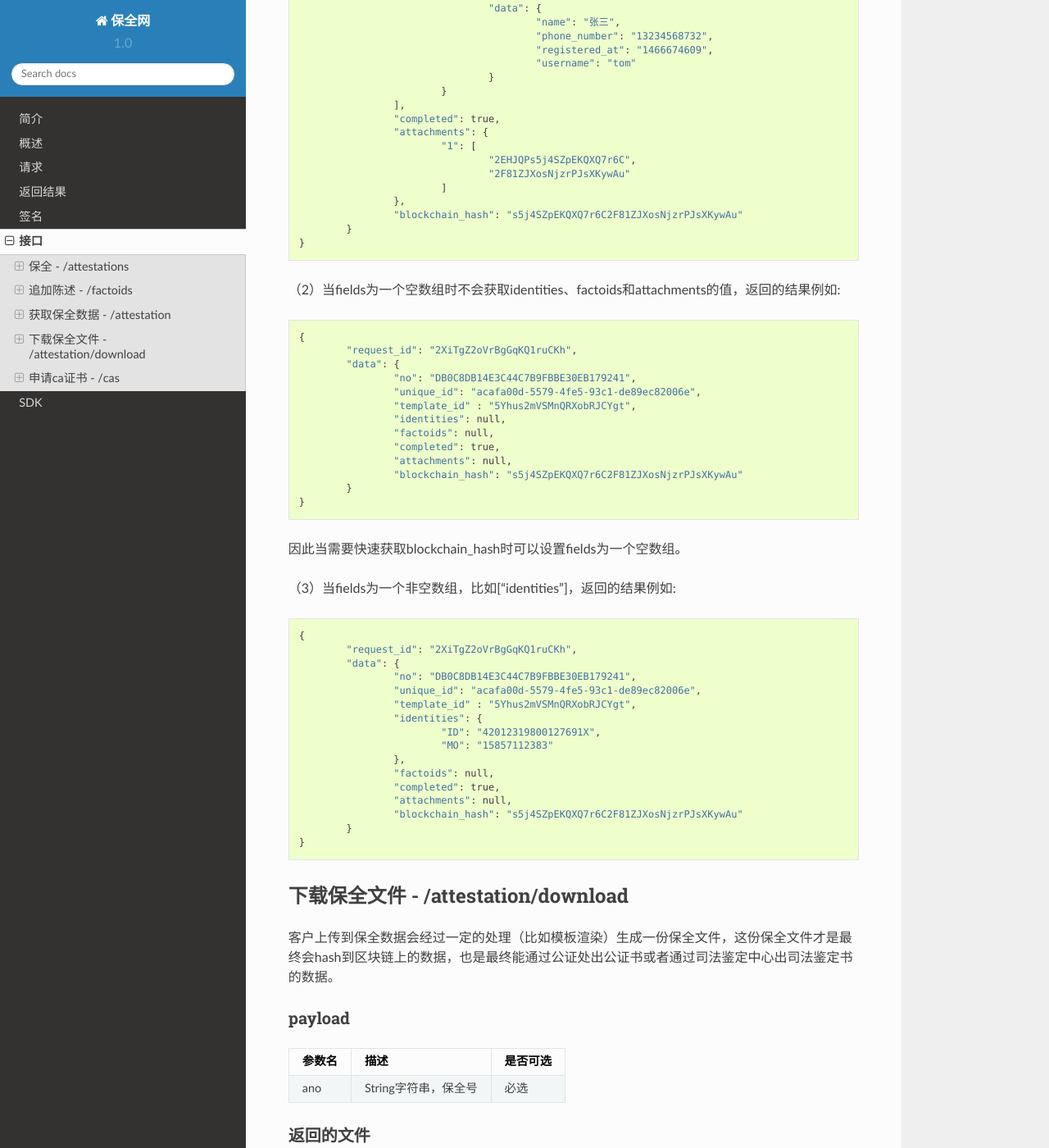
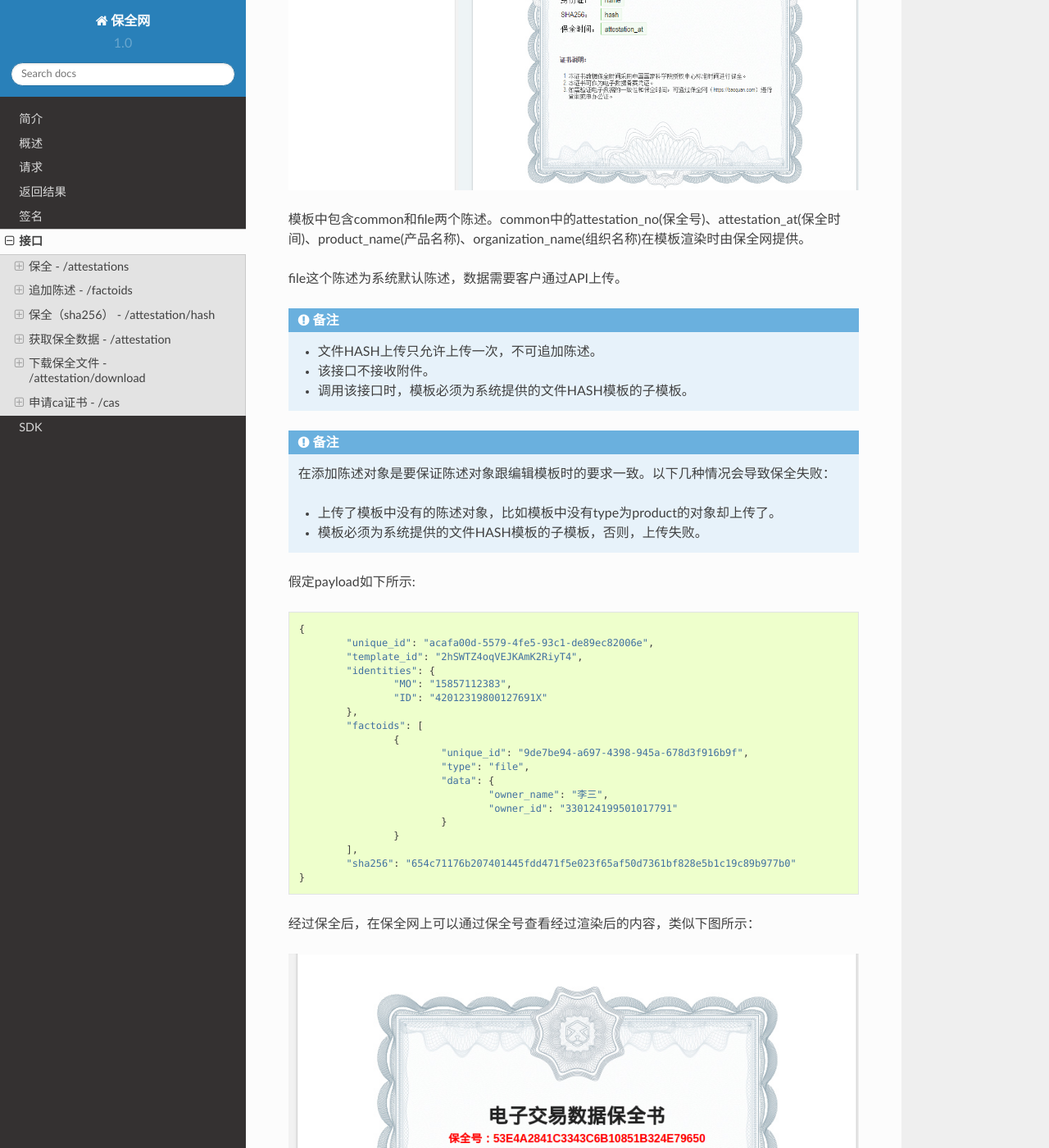
Before and after one commit to baoquan-hq/readthedocs, a Sphinx documentation site: the page built from docs/api.rst, in a window 1280 px wide and 1400 px high, scrolled down 7732 px. Shown: the whole window at 82% size. Built offline with Sphinx 7.4.7 and the Read the Docs theme 2.0.0, drawn with Linux system fonts in a browser that asks for light colours; some of the changed text lies outside the part shown.

Commit message:
add  attestation(sha256) api

```diff
--- a/docs/api.rst
+++ b/docs/api.rst
@@ -260,6 +260,105 @@ success            是否成功，布尔值
 		}
 	}
 
+保全（sha256） - /attestation/hash
+------------------------------------
+客户在保全网站上建好模板（文件HASH上传）之后通过该接口传输模板渲染需要的数据。
+
+payload
+^^^^^^^^^^^^^^^
+=================  ======================================= ================
+参数名 				描述                                    是否可选
+=================  ======================================= ================
+unique_id          String字符串，不超过255位，保全唯一码      必选
+template_id        String字符串，模板（文件HASH模板）id       必选
+identities         Object对象，身份事项                       必选
+factoids           数组对象，陈述集                           必选
+sha256             文件的sha256值                             必选
+=================  ======================================= ================
+
+unique_id是保全唯一码，这个唯一码的作用是避免在网络超时或者其它异常的情况下接入方重复上传相同内容的保全数据。如果同样unique_id的保全内容多次上传，保全网只进行1次保全，并返回相同的保全号。
+
+sha256的算法为SHA256WithRSA。
+
+**陈述** 是一个Object对象，包含unique_id,type和data三个字段，例如::
+
+	{
+		"unique_id": "9de7be94-a697-4398-333a-678d3f916b9f",
+		"type": "file",
+		"data": {
+			"owner_name": "张三",
+			"owner_id": "330124199501017791"
+		}
+	}
+
+陈述的unique_id的作用跟保全的unique_id类似，如果某次保全过程中同样unique_id的陈述内容多次上传到保全网，保全网只处理1次。
+
+type建议采用系统模板提供的默认值file，data是陈述的字段值，如下图所示：
+
+.. image:: images/use_template_hash.png
+
+模板中包含common和file两个陈述。common中的attestation_no(保全号)、attestation_at(保全时间)、product_name(产品名称)、organization_name(组织名称)在模板渲染时由保全网提供。
+
+file这个陈述为系统默认陈述，数据需要客户通过API上传。
+
+.. note::
+	- 文件HASH上传只允许上传一次，不可追加陈述。
+	- 该接口不接收附件。
+	- 调用该接口时，模板必须为系统提供的文件HASH模板的子模板。
+
+.. note::
+	在添加陈述对象是要保证陈述对象跟编辑模板时的要求一致。以下几种情况会导致保全失败：
+
+	- 上传了模板中没有的陈述对象，比如模板中没有type为product的对象却上传了。
+	- 模板必须为系统提供的文件HASH模板的子模板，否则，上传失败。
+
+假定payload如下所示::
+
+	{
+		"unique_id": "acafa00d-5579-4fe5-93c1-de89ec82006e",
+		"template_id": "2hSWTZ4oqVEJKAmK2RiyT4",
+		"identities": {
+			"MO": "15857112383",
+			"ID": "42012319800127691X"
+		},
+		"factoids": [
+			{
+				"unique_id": "9de7be94-a697-4398-945a-678d3f916b9f",
+				"type": "file",
+				"data": {
+					"owner_name": "李三",
+					"owner_id": "330124199501017791"
+				}
+			}
+		],
+		"sha256": "654c71176b207401445fdd471f5e023f65af50d7361bf828e5b1c19c89b977b0"
+	}
+
+经过保全后，在保全网上可以通过保全号查看经过渲染后的内容，类似下图所示：
+
+.. image:: images/render_template_hash.png
+
+
+返回的data
+^^^^^^^^^^^^^^
+
+调用保全接口成功后会返回保全号
+
+=================  ================================
+字段名 				描述
+=================  ================================
+no                 String字符串，保全号
+=================  ================================
+
+例如::
+
+	{
+		"request_id": "2XiTgZ2oVrBgGqKQ1ruCKh",
+		"data": {
+			"no": "rBgGqKQ1ruCKhXiTgZ2oVr",
+		}
+	}
+
 获取保全数据 - /attestation
 -------------------------------
 
```
Also changed, not shown: docs/java.rst (+32 -0 lines), docs/images/render_template_hash.png (added), docs/images/use_template_hash.png (added).
